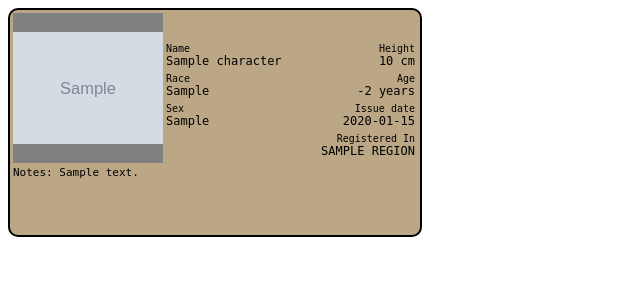
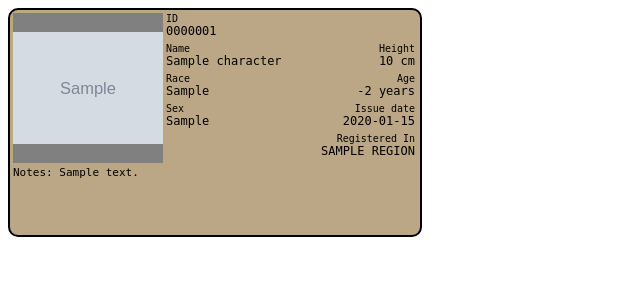
Before and after one commit to Tahvohck/HubRP, a Django app: page /char/card/1 in a window 1280 px wide. Shown: the top 300 px of the page, without its empty margins (0-640 px from the left). Run offline with Django 3.2, Linux system fonts and the light colour scheme; tables that the repository leaves empty hold one stand-in row (values such as "Sample post"); grey boxes marked "Sample" are stand-in pictures.

Commit message:
Added CID to cards

```diff
--- a/core/characters/static/char-card.css
+++ b/core/characters/static/char-card.css
@@ -48,6 +48,7 @@ div.short {
 }
 
 /* Left hand lines */
+div.id		{top: calc(var(--lineheight) * 0 + var(--shift));}
 div.title	{top: calc(var(--lineheight) * 0 + var(--shift));}
 div.name	{top: calc(var(--lineheight) * 1 + var(--shift));}
 div.race	{top: calc(var(--lineheight) * 2 + var(--shift));}
--- a/core/characters/templates/characters/char-card.html
+++ b/core/characters/templates/characters/char-card.html
@@ -6,6 +6,7 @@
 	<img src="{{ character.avatar.url }}" height=200 width=200 style='object-fit: contain;'></img>
 {% if not noCaptions %}
 	<div class=captions>
+		<div class=id>ID</div>
 		<div class=title hidden>Title</div>
 		<div class=name>Name</div>
 		<div class=race>Race</div>
@@ -17,6 +18,7 @@
 	</div>
 {% endif %}
 	<div class=data>
+		<div class=id>{{ character.id|stringformat:"07d" }}</div>
 		<div class=title hidden>{{ character.title }}</div>
 		<div class=name>{{ character.name }}</div>
 		<div class=race>{{ character.race }}</div>
```
Also changed, not shown: 1 other file.
